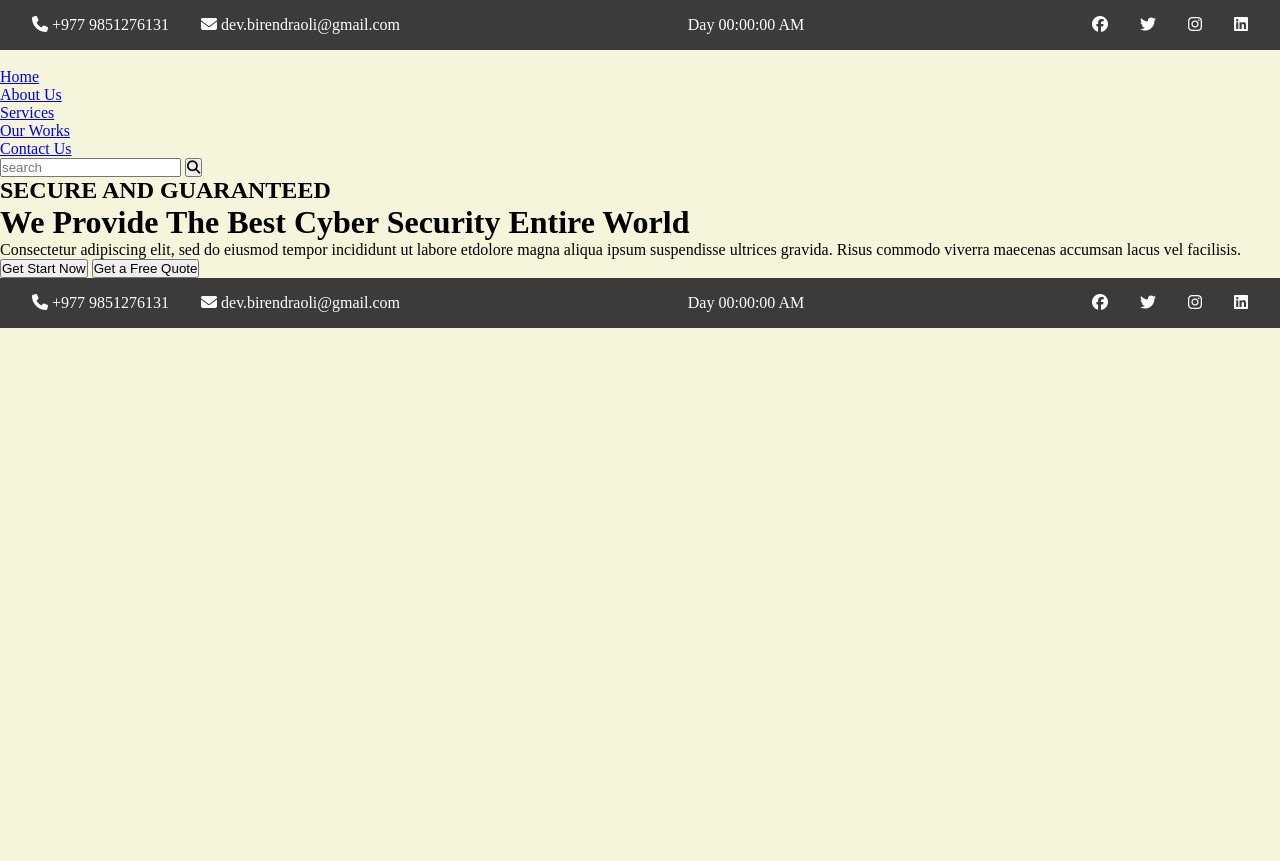
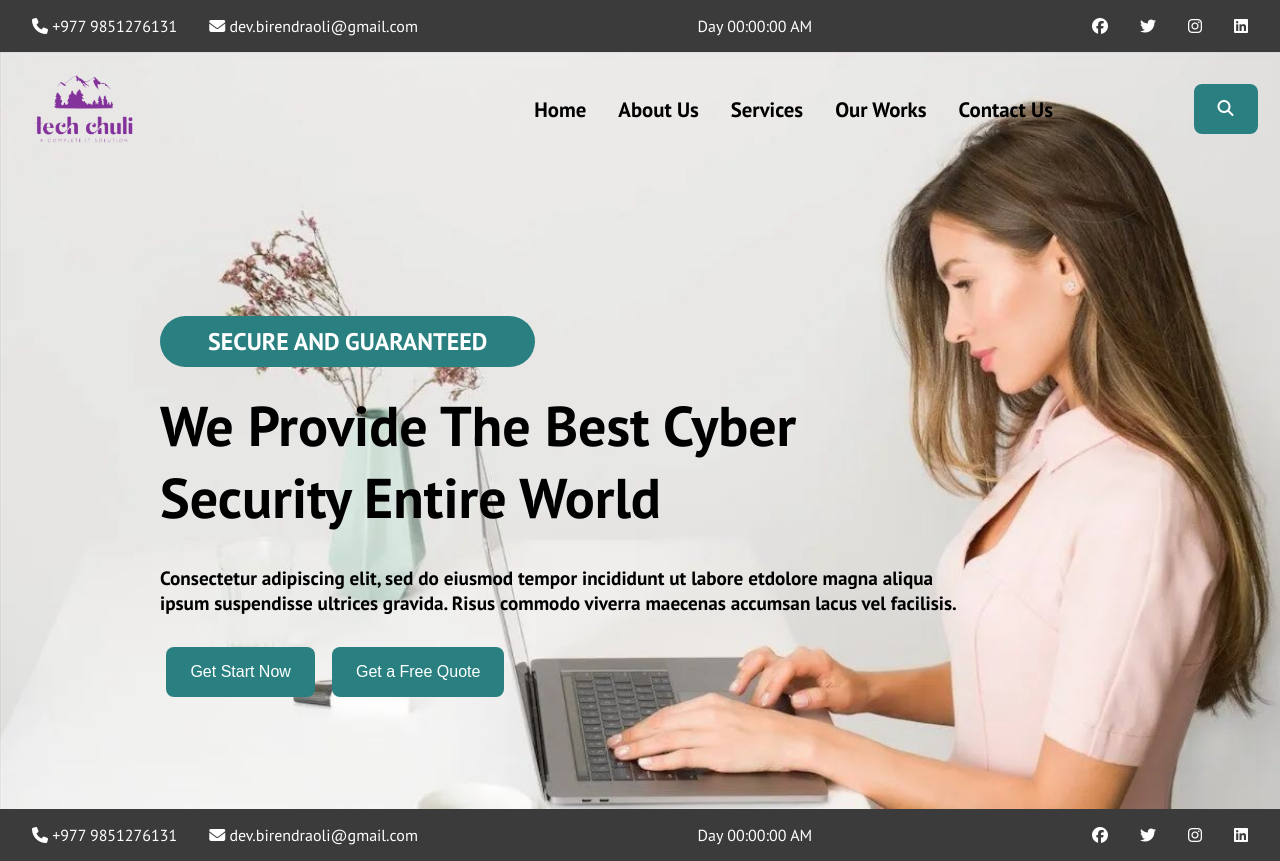
Before and after one commit to birendraoli/TechChuli-Solutions, a plain HTML site: page index.html in a window 1280 px wide. Before the commit the page ends 800 px from the top, so only its background shows below. Drawn offline with Linux system fonts and the light colour scheme; a script that the page names is missing; a web font is replaced by a local one.

Commit message:
update improvement

```diff
--- a/css/style.css
+++ b/css/style.css
@@ -1,3 +1,5 @@
+@import url('https://fonts.googleapis.com/css2?family=Jost&family=Montserrat:ital,wght@0,300;0,400;1,300;1,400&family=Mooli&family=PT+Sans:wght@400;700&family=Roboto:wght@300;400&family=Signika+Negative:wght@600&family=Ubuntu:ital,wght@0,300;0,400;0,500;0,700;1,300;1,400;1,500;1,700&family=Varela+Round&display=swap');
+
 * {
     margin: 0;
     padding: 0;
@@ -6,7 +8,12 @@
 
 body {
     background-color: beige;
+    font-family: 'PT Sans', sans-serif;
 }
+
+
+
+  /* **********HEADER TOP STYLE START********** */
 
 .header-nav {
     background-color: rgb(60, 59, 59);
@@ -34,3 +41,139 @@ body {
 .social-link-item a i {
     color: white;
 }
+
+/* **********HEADER TOP STYLE END********** */
+
+
+
+/* ********** HEADER TOP STYLE START ********** */
+
+.header-bottom {
+    background: url("/Images/bg/bg-7.jpg");
+    background-size: cover;
+}
+
+.header-bottom-container {
+    display: flex;
+    justify-content: space-between;
+    align-items: center;
+    margin: 0 1rem;
+}
+
+.header-bottom-left {
+    width: 30vw;
+    height: 100px;
+    padding: 1rem;
+}
+
+.header-bottom-left img {
+    height: 100%;
+}
+
+
+.nav-list {
+    display: flex;
+}
+
+.list-item {
+    list-style: none;
+    padding: 1rem;
+}
+
+.list-item a{
+    text-decoration: none;
+    color: black;
+    font-weight: bold;
+    font-size: 1.3rem;
+}
+
+
+.header-bottom-right {
+    position: relative;
+}
+
+.header-bottom-right {}
+
+
+.header-bottom-right form input {
+    padding: 0.8rem;
+    font-size: 1.3rem;
+    border: none;
+    border-radius: 5px;
+    display: none;
+}
+
+.search-btn {}
+
+.header-bottom-bottom {
+    padding: 5rem 20rem 5rem 10rem;
+}
+
+.header-bottom-bottom h2 {
+    margin-top: 5rem;
+}
+
+.header-bottom-bottom h2 span {
+    padding: 0.6rem 3rem;
+    background-color: rgb(42, 128, 128);
+    color: white;
+    border-radius: 2rem;
+}
+
+.header-bottom-bottom h1 {
+    margin-top: 2rem;
+    font-size: 3.5rem;
+}
+
+.header-bottom-bottom p {
+    margin-top: 2rem;
+    font-size: 1.2rem;
+    font-weight: bold;
+}
+
+button {
+    font-size: 1rem;
+    background-color: rgb(42, 128, 128);
+    color: white;
+    padding: 1rem 1.5rem;
+    margin: 2rem 0.4rem;
+    border: none;
+    border-radius: 0.5rem;
+}
+
+/* ********** HEADER TOP STYLE END ********** */
+
+
+
+
+/* ********** ********** */
+/* ********** ********** */
+/* ********** ********** */
+/* ********** ********** */
+/* ********** ********** */
+/* ********** ********** */
+/* ********** ********** */
+/* ********** ********** */
+/* ********** ********** */
+/* ********** ********** */
+/* ********** ********** */
+/* ********** ********** */
+/* ********** ********** */
+/* ********** ********** */
+/* ********** ********** */
+/* ********** ********** */
+/* ********** ********** */
+/* ********** ********** */
+/* ********** ********** */
+/* ********** ********** */
+/* ********** ********** */
+/* ********** ********** */
+/* ********** ********** */
+/* ********** ********** */
+/* ********** ********** */
+/* ********** ********** */
+/* ********** ********** */
+/* ********** ********** */
+/* ********** ********** */
+/* ********** ********** */
+/* ********** ********** */
```
Also changed, not shown: Images/bg/bg-1.jpg (added), Images/bg/bg-2.jpg (added), Images/bg/bg-3.jpg (added), Images/bg/bg-4.jpg (added), Images/bg/bg-5.jpg (added), Images/bg/bg-6.jpg (added), Images/bg/bg-7.jpg (added), Images/logo/icon.png (added), Images/logo/logo.png (added), 1 other file.
